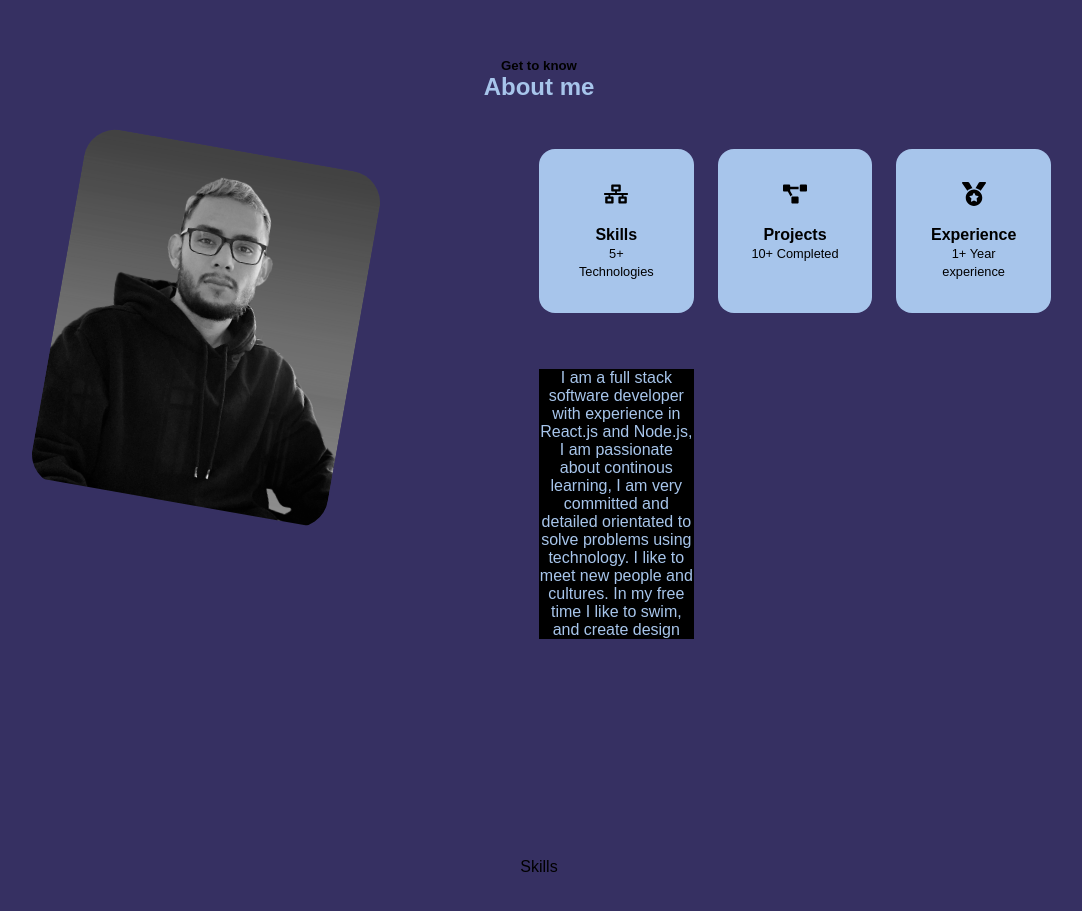
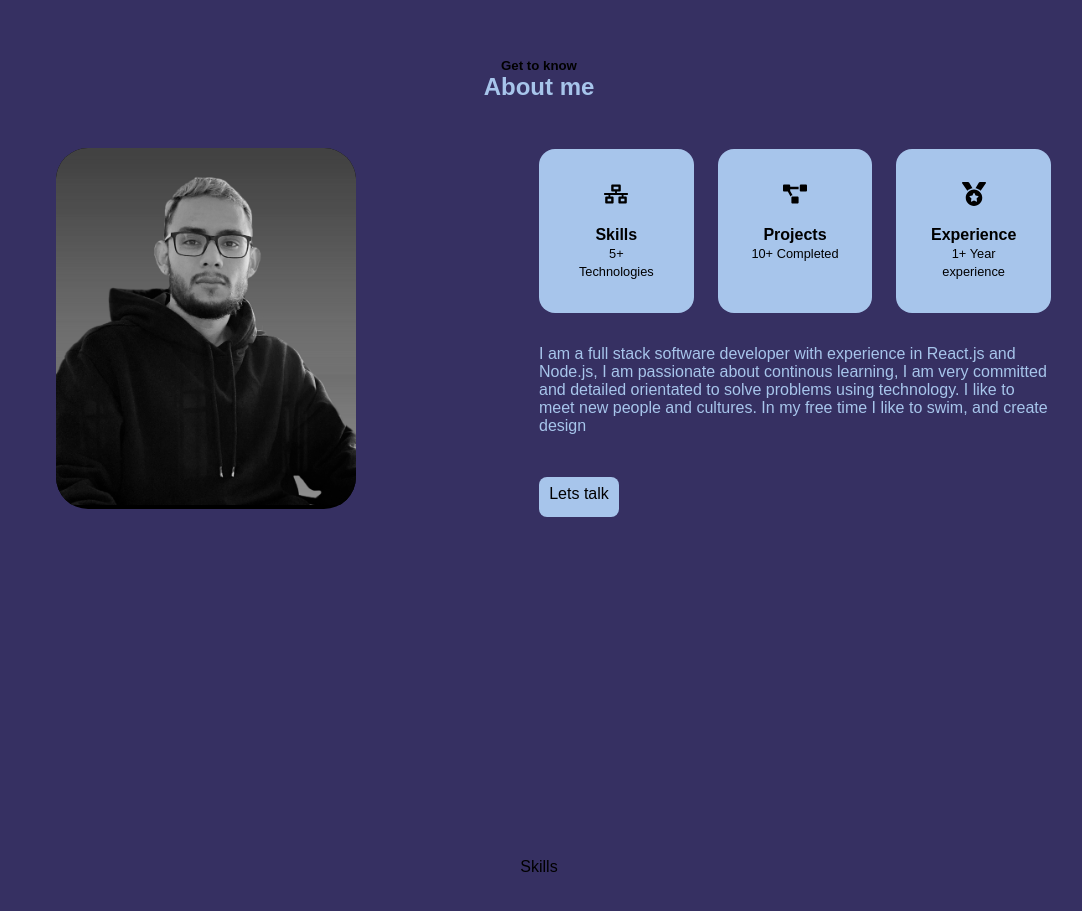
Before and after one commit to jonathanedd/Portafolio, a React (Create React App) app: page / in a window 1280 px wide. Shown: the part 840-1751 px from the top of the page, without its empty margins (101-1183 px from the left). Built offline with nearby package versions, Linux system fonts and the light colour scheme.

Commit message:
Fixed about me details

```diff
--- a/src/App.js
+++ b/src/App.js
@@ -1,7 +1,7 @@
 import "./App.css";
 // import NavBar from "./components/NavBar";
 import Home from "./components/Home";
-import AboutMe from "./components/AboutMe";
+// import AboutMe from "./components/AboutMe";
 import Nav from "./components/navbar/Nav";
 import Skills from "./components/skills/Skills";
 import Projects from "./components/projects/Projects";
--- a/src/components/AboutMe.js
+++ b/src/components/AboutMe.js
@@ -1,65 +1,65 @@
-import React from "react";
-import { IconContext } from "react-icons";
-import { FaMedal, FaProjectDiagram, FaNetworkWired } from "react-icons/fa";
-import {
-  Cards,
-  Container,
-  Galery,
-  Paragraph,
-  Tittle,
-} from "../styles/AboutMe.styles";
+// import React from "react";
+// import { IconContext } from "react-icons";
+// import { FaMedal, FaProjectDiagram, FaNetworkWired } from "react-icons/fa";
+// import {
+//   Cards,
+//   Container,
+//   Galery,
+//   Paragraph,
+//   Tittle,
+// } from "../styles/AboutMe.styles";
 
-import aboutImg from "../styles/images/about-me.jpg";
+// import aboutImg from "../styles/images/about-me.jpg";
 
-const Projects = () => {
-  return (
-    <>
-      <section id="about">
-        <Tittle>About Me</Tittle>
-        <Container>
-          <IconContext.Provider value={{ style: { fontSize: "1.8em" } }}>
-            <div className="about_container">
-              <Cards>
-                <div >
-                  <h2>Skills</h2>
-                  <FaNetworkWired />
-                  <p>+5 Tecnologies</p>
-                </div>
-                <div>
-                  <h2>Projects</h2>
-                  <FaProjectDiagram />
-                  <p>10+ Completed</p>
-                </div>
-                <div>
-                  <h2>Experience</h2>
-                  <FaMedal />
-                  <p>1+ Years</p>
-                </div>
-              </Cards>
+// const Projects = () => {
+//   return (
+//     <>
+//       <section id="about">
+//         <Tittle>About Me</Tittle>
+//         <Container>
+//           <IconContext.Provider value={{ style: { fontSize: "1.8em" } }}>
+//             <div className="about_container">
+//               <Cards>
+//                 <div >
+//                   <h2>Skills</h2>
+//                   <FaNetworkWired />
+//                   <p>+5 Tecnologies</p>
+//                 </div>
+//                 <div>
+//                   <h2>Projects</h2>
+//                   <FaProjectDiagram />
+//                   <p>10+ Completed</p>
+//                 </div>
+//                 <div>
+//                   <h2>Experience</h2>
+//                   <FaMedal />
+//                   <p>1+ Years</p>
+//                 </div>
+//               </Cards>
 
-              <Galery>
-                <div>
-                  <img src={aboutImg} alt="" />
-                </div>
-              </Galery>
+//               <Galery>
+//                 <div>
+//                   <img src={aboutImg} alt="" />
+//                 </div>
+//               </Galery>
 
-              <Paragraph>
-                <p>
-                  I am a full stack software developer with experience in
-                  React.js and Node.js, I am passionate about continous
-                  learning, I am very committed and detailed orientated to solve
-                  problems using technology. I like to meet new people and
-                  cultures. In my free time I like to swim, and create design
-                </p>
+//               <Paragraph>
+//                 <p>
+//                   I am a full stack software developer with experience in
+//                   React.js and Node.js, I am passionate about continous
+//                   learning, I am very committed and detailed orientated to solve
+//                   problems using technology. I like to meet new people and
+//                   cultures. In my free time I like to swim, and create design
+//                 </p>
 
-                <button>{/* <a href="#">Lets talk</a> */}</button>
-              </Paragraph>
-            </div>
-          </IconContext.Provider>
-        </Container>
-      </section>
-    </>
-  );
-};
+//                 <button>{/* <a href="#">Lets talk</a> */}</button>
+//               </Paragraph>
+//             </div>
+//           </IconContext.Provider>
+//         </Container>
+//       </section>
+//     </>
+//   );
+// };
 
-export default Projects;
+// export default Projects;
--- a/src/components/about/About.js
+++ b/src/components/about/About.js
@@ -36,19 +36,18 @@ const About = () => {
               <h5>Experience</h5>
               <small>1+ Year experience</small>
             </article>
+          </div>
+          <p>
+            I am a full stack software developer with experience in React.js and
+            Node.js, I am passionate about continous learning, I am very
+            committed and detailed orientated to solve problems using
+            technology. I like to meet new people and cultures. In my free time
+            I like to swim, and create design
+          </p>
 
-            <p>
-              I am a full stack software developer with experience in React.js
-              and Node.js, I am passionate about continous learning, I am very
-              committed and detailed orientated to solve problems using
-              technology. I like to meet new people and cultures. In my free
-              time I like to swim, and create design
-            </p>
-
-            {/* <a href="#contact" className="btn btn-primary">
-              Lets talk
-            </a> */}
-          </div>
+          <a href="#contact" className="btn btn-primary">
+            Lets talk
+          </a>
         </div>
       </div>
     </section>
--- a/src/components/about/about.css
+++ b/src/components/about/about.css
@@ -7,6 +7,7 @@
     margin: auto;
     display: grid;
     grid-template-columns: 35% 50%;
+
     gap: 15%;
 
 }
@@ -20,12 +21,11 @@
 
 .about-me{
     width: 100%;
-
     aspect-ratio: 1/1;
     border-radius: 2rem;
-
     display: grid;
     place-items: center;
+    /* background-color: #000; */
 
 }
 
@@ -34,7 +34,7 @@
     transition: all 0.8s;
     border-radius: 2rem;
     overflow: hidden;
-    transform: rotate(10deg);
+    background-color: #000;
 
 
 }
@@ -42,13 +42,21 @@
 .about-me-image:hover{
     filter: grayscale(0%);
     transition: all 0.8s;
-    transform: rotate(0deg);
+    transform: translateY(-5%);
+    box-shadow: 0px 5px 5px rgb(0, 0, 0.3);
+}
+
+.about-content{
+
+    display: grid;
 }
 
 .about-cards{
     display: grid;
     grid-template-columns: repeat(3, 1fr);
     gap: 1.5rem;
+
+
 }
 
 .about-card{
@@ -83,12 +91,43 @@
 
 .about-content p{
     margin:  2rem 0 2.6rem;
+    text-align: left;
     color: #a7c5eb;
-    background-color: black;
-    display: grid;
-    grid-row: 100%;
 
 }
+
+
+
+.btn{
+    width: 5rem;
+    height: 2rem;
+    border-radius: 0.5rem;
+    border: none;
+    background: #a7c5eb;
+    transition: all ease 0.5s;
+    padding-top: 0.5rem;
+}
+
+.btn:hover{
+    background-color: transparent;
+    transform: translateY(-5%);
+    transition: all ease 0.5s;
+    border: #a7c5eb;
+
+}
+
+.about-content a{
+    text-decoration: none;
+    color: #000;
+
+    }
+
+.about-content a:hover{
+        color: #a7c5eb;
+        border: 0.5px solid #a7c5eb;
+        box-shadow: 0px 3px 3px rgb(0, 0, 0);
+    }
+
 
 /* =============MEDIA QUERIES============== */
 
@@ -105,6 +144,7 @@
 
 .about-content p{
     margin: 1rem 0 1.5rem;
+
 }
 }
 
```
